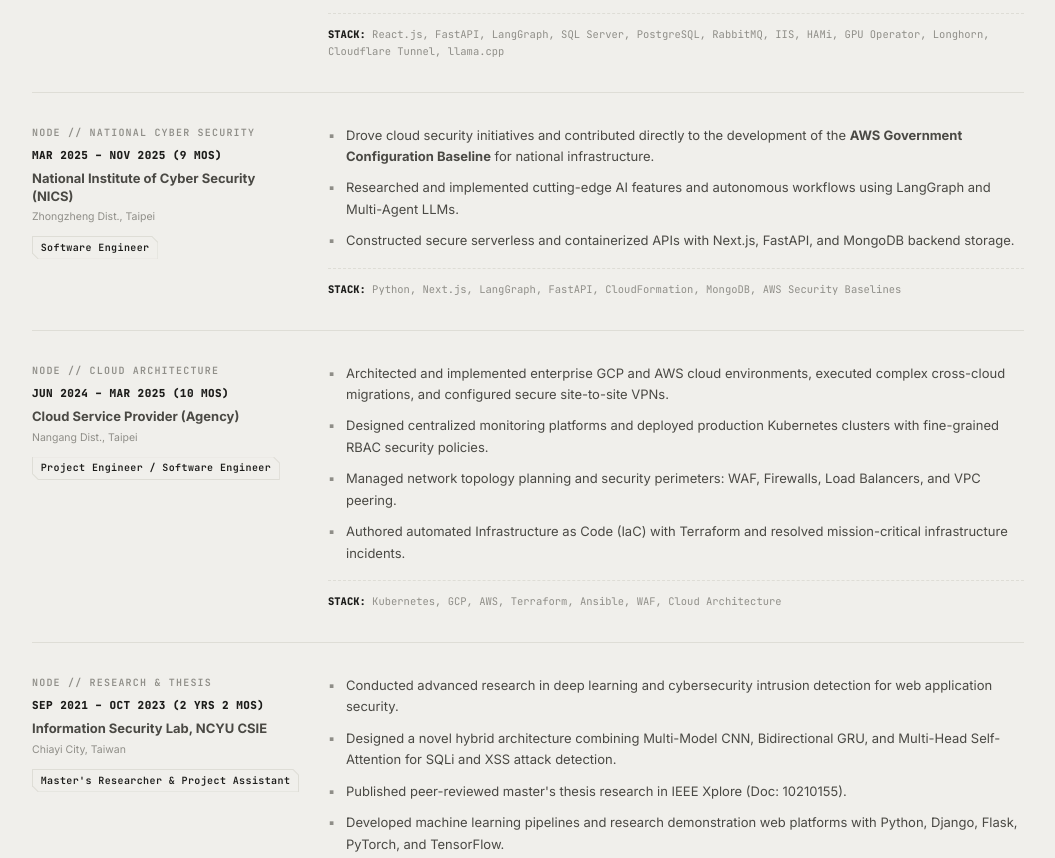
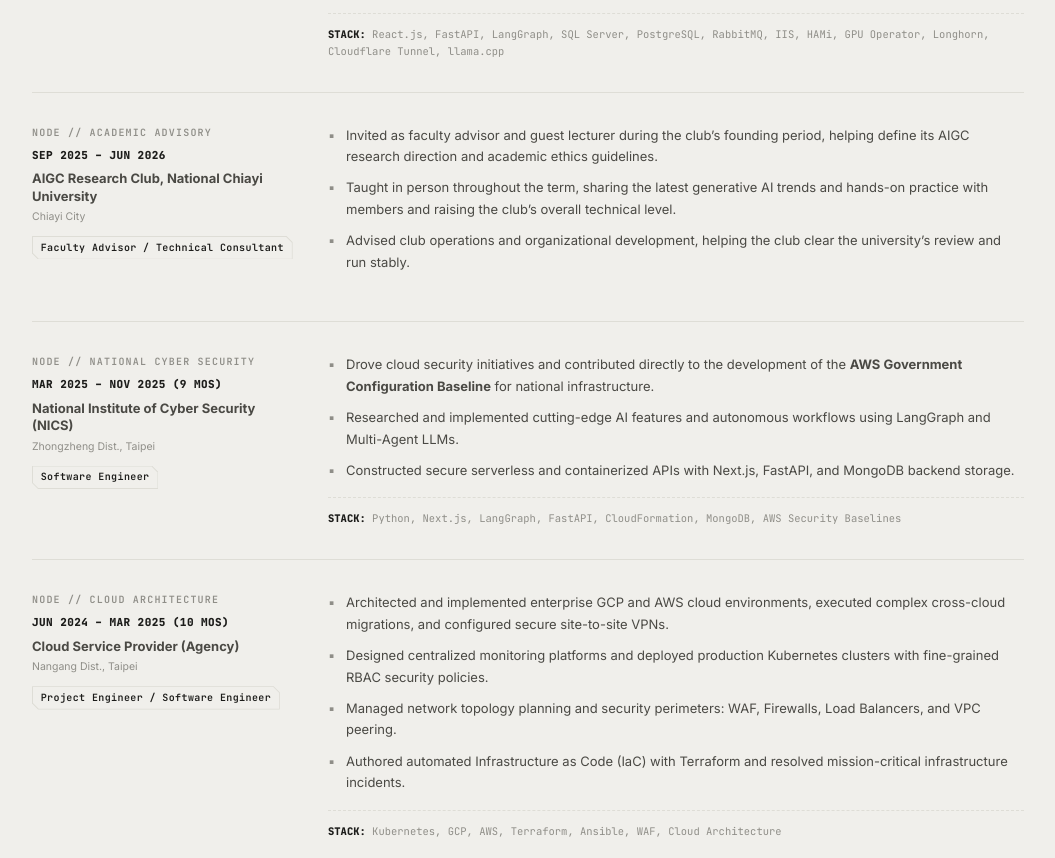
Before and after one commit to AlexTrinityBlock/dev-artisan-journal, an Astro site: page / in a window 1280 px wide. Shown: the part 4834-5692 px from the top of the page, without its empty margins (112-1167 px from the left). Built offline with nearby package versions, Linux system fonts and the light colour scheme; Astro itself is replaced by a stand-in of ours.

Commit message:
feat(cv): add AIGC research club faculty advisor experience
Records the 2025-09 to 2026-06 advisory role at the NCYU AIGC Research Club with three contribution bullets, leaving out all personal names. Makes TimelineEntry.stack optional so non-technical roles render without a stack line.

```diff
--- a/src/data/cv.ts
+++ b/src/data/cv.ts
@@ -38,7 +38,7 @@ export interface TimelineEntry {
   location: string;
   role: string;
   bullets: string[];
-  stack: string;
+  stack?: string;
 }
 
 export interface CVData {
@@ -273,6 +273,18 @@ const en: CVData = {
       ],
       stack:
         'React.js, FastAPI, LangGraph, SQL Server, PostgreSQL, RabbitMQ, IIS, HAMi, GPU Operator, Longhorn, Cloudflare Tunnel, llama.cpp',
+    },
+    {
+      tag: 'NODE // ACADEMIC ADVISORY',
+      period: 'SEP 2025 – JUN 2026',
+      company: 'AIGC Research Club, National Chiayi University',
+      location: 'Chiayi City',
+      role: 'Faculty Advisor / Technical Consultant',
+      bullets: [
+        'Invited as faculty advisor and guest lecturer during the club’s founding period, helping define its AIGC research direction and academic ethics guidelines.',
+        'Taught in person throughout the term, sharing the latest generative AI trends and hands-on practice with members and raising the club’s overall technical level.',
+        'Advised club operations and organizational development, helping the club clear the university’s review and run stably.',
+      ],
     },
     {
       tag: 'NODE // NATIONAL CYBER SECURITY',
@@ -552,6 +564,18 @@ const zhHant: CVData = {
         'React.js、FastAPI、LangGraph、SQL Server、PostgreSQL、RabbitMQ、IIS、HAMi、GPU Operator、Longhorn、Cloudflare Tunnel、llama.cpp',
     },
     {
+      tag: 'NODE // ACADEMIC ADVISORY',
+      period: '2025 年 9 月 – 2026 年 6 月',
+      company: '國立嘉義大學 AIGC 研究社',
+      location: '嘉義市',
+      role: '社團指導老師 / 專業技術顧問（Faculty Advisor）',
+      bullets: [
+        '於社團草創期受邀擔任指導老師與專業講師，協助定義 AIGC 技術研究方向與學術倫理規範。',
+        '於學期中親自授課，將生成式 AI 的最新趨勢與實作經驗傳授給社員，提升整體技術水平。',
+        '指導社務運作與組織發展，協助社團順利通過校方審核並穩定運作。',
+      ],
+    },
+    {
       tag: 'NODE // NATIONAL CYBER SECURITY',
       period: '2025 年 3 月 – 2025 年 11 月（9 個月）',
       company: '國家資通安全研究院（NICS）',
@@ -829,6 +853,18 @@ const zhHans: CVData = {
         'React.js、FastAPI、LangGraph、SQL Server、PostgreSQL、RabbitMQ、IIS、HAMi、GPU Operator、Longhorn、Cloudflare Tunnel、llama.cpp',
     },
     {
+      tag: 'NODE // ACADEMIC ADVISORY',
+      period: '2025 年 9 月 – 2026 年 6 月',
+      company: '国立嘉义大学 AIGC 研究社',
+      location: '嘉义市',
+      role: '社团指导老师 / 专业技术顾问（Faculty Advisor）',
+      bullets: [
+        '在社团草创期受邀担任指导老师与专业讲师，协助定义 AIGC 技术研究方向与学术伦理规范。',
+        '于学期中亲自授课，将生成式 AI 的最新趋势与实作经验传授给社员，提升整体技术水平。',
+        '指导社务运作与组织发展，协助社团通过校方审核并稳定运作。',
+      ],
+    },
+    {
       tag: 'NODE // NATIONAL CYBER SECURITY',
       period: '2025 年 3 月 – 2025 年 11 月（9 个月）',
       company: '国家资通安全研究院（NICS）',
--- a/src/views/HomeView.astro
+++ b/src/views/HomeView.astro
@@ -205,9 +205,11 @@ const mapLabel = data.dispatch.mapLabel;
                     <li set:html={bullet} />
                   ))}
                 </ul>
-                <div class="entry-stack">
-                  <span class="stack-label">{t.cv.stackShort}</span> {entry.stack}
-                </div>
+                {entry.stack && (
+                  <div class="entry-stack">
+                    <span class="stack-label">{t.cv.stackShort}</span> {entry.stack}
+                  </div>
+                )}
               </div>
             </article>
           </div>
```
